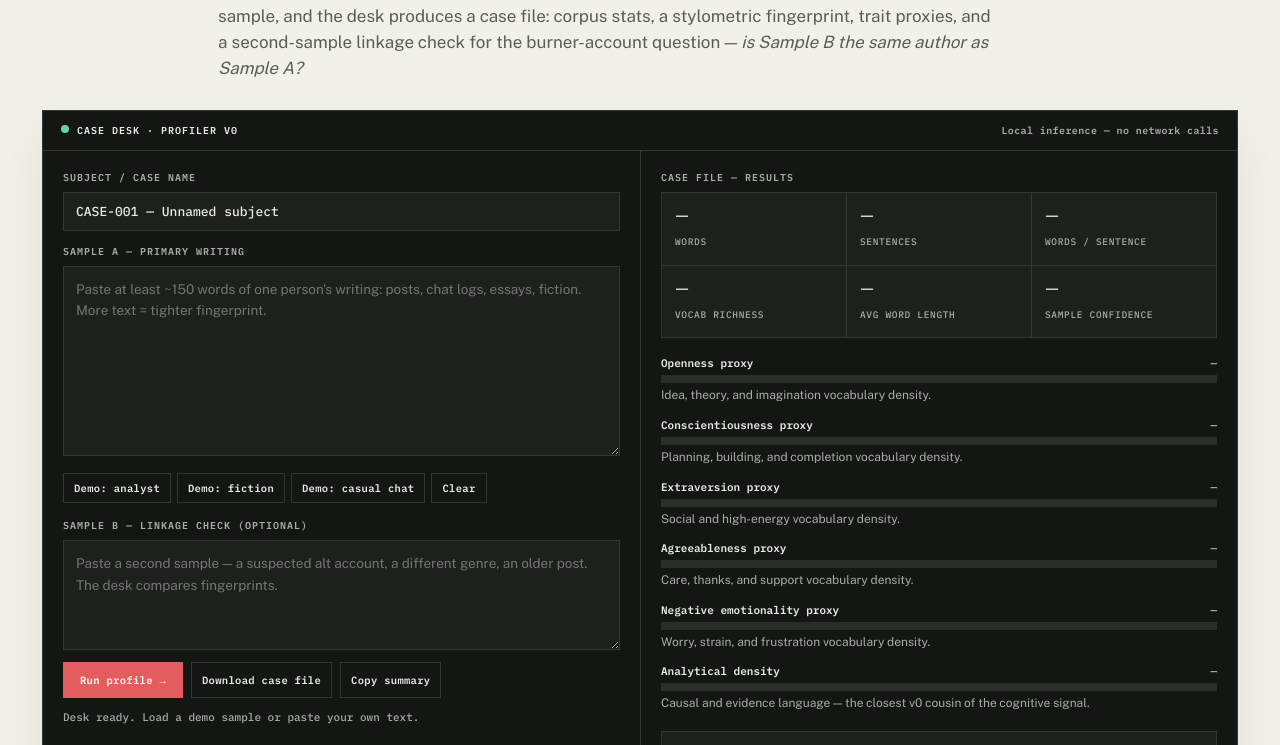
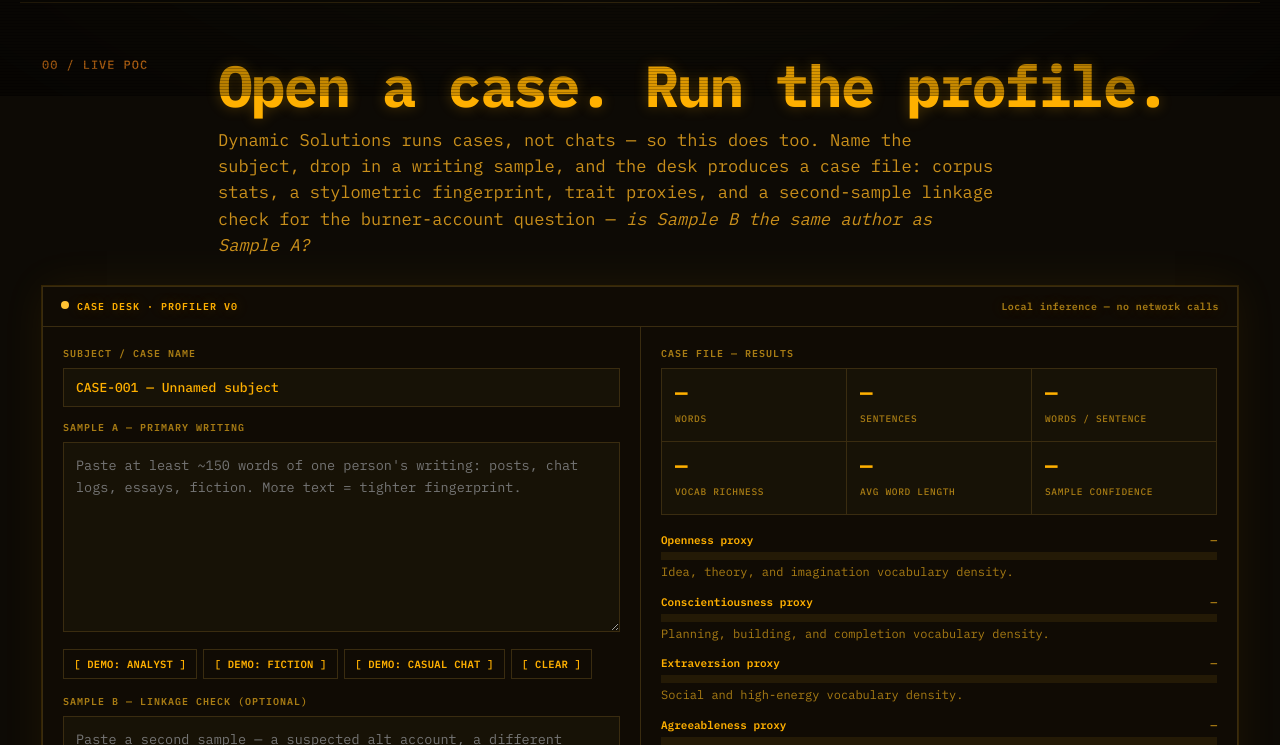
Before and after one commit to TeenageAngst/Profiler, a plain HTML site: page console/ai-profiler-villain-arc.html in a window 1280 px wide. Shown: the part 704-1449 px from the top of the page. Drawn offline with nearby package versions, Linux system fonts and the light colour scheme.

Commit message:
Restyle profiler console as amber terminal UI

```diff
--- a/console/ai-profiler-villain-arc.html
+++ b/console/ai-profiler-villain-arc.html
@@ -3,66 +3,55 @@
 <head>
   <meta charset="utf-8" />
   <meta name="viewport" content="width=device-width, initial-scale=1, viewport-fit=cover" />
-  <meta name="color-scheme" content="light dark" />
+  <meta name="color-scheme" content="dark" />
   <link rel="icon" href="data:," />
   <title>AI Profiler — Proof of Concept</title>
   <style>
-    @import url('https://fonts.googleapis.com/css2?family=IBM+Plex+Mono:wght@400;500;600&family=Newsreader:opsz,wght@6..72,400;6..72,600;6..72,700&family=Public+Sans:wght@400;500;600;700&display=swap');
+    @import url('https://fonts.googleapis.com/css2?family=IBM+Plex+Mono:wght@400;500;600;700&display=swap');
 
     :root {
-      color-scheme: light dark;
-      --bg: #f2f0eb;
-      --paper: #fbfaf7;
-      --ink: #171817;
-      --muted: #595c58;
-      --faint: #747771;
-      --line: #cbc9c1;
-      --line-strong: #999b95;
-      --signal: #b4282b;
-      --signal-deep: #851b20;
-      --signal-soft: #f3dedb;
-      --green: #176452;
-      --green-soft: #d9ebe4;
-      --amber: #8a5a00;
-      --amber-soft: #f3e6bf;
-      --blue: #1e5672;
-      --blue-soft: #dceaf0;
-      --console: #141614;
-      --console-2: #1d201d;
-      --console-ink: #e8ebe4;
-      --console-muted: #a8ada4;
-      --console-line: #343834;
-      --console-accent: #e35d5e;
-      --console-green: #5fd3ae;
-      --shadow: 0 1px 0 rgba(20,20,18,.08), 0 18px 50px rgba(30,25,20,.07);
-      --sans: 'Public Sans', sans-serif;
-      --serif: 'Newsreader', serif;
+      color-scheme: dark;
+      --bg: #0d0a05;
+      --paper: #14100a;
+      --ink: #ffb000;
+      --muted: #c98f1b;
+      --faint: #8a6400;
+      --line: #3a2c10;
+      --line-strong: #6b4d00;
+      --signal: #ff8c1a;
+      --signal-deep: #ff6a00;
+      --signal-soft: #2a1a05;
+      --green: #ffb000;
+      --green-soft: #241a06;
+      --amber: #ffb000;
+      --amber-soft: #241a06;
+      --blue: #e8a100;
+      --blue-soft: #241a06;
+      --console: #100b04;
+      --console-2: #171206;
+      --console-ink: #ffb000;
+      --console-muted: #a87c14;
+      --console-line: #3a2c10;
+      --console-accent: #ffb000;
+      --console-green: #ffc233;
+      --shadow: 0 0 0 1px rgba(255,176,0,.14), 0 0 42px rgba(255,176,0,.07);
+      --sans: 'IBM Plex Mono', monospace;
+      --serif: 'IBM Plex Mono', monospace;
       --mono: 'IBM Plex Mono', monospace;
+      --glow: 0 0 14px rgba(255,176,0,.28);
     }
-    @media (prefers-color-scheme: dark) {
-      :root {
-        --bg: #111311;
-        --paper: #191c19;
-        --ink: #eef0ea;
-        --muted: #bdc1ba;
-        --faint: #959a93;
-        --line: #3b3f3a;
-        --line-strong: #666b64;
-        --signal: #ed6768;
-        --signal-deep: #ff8585;
-        --signal-soft: #442326;
-        --green: #7bd4bb;
-        --green-soft: #193b33;
-        --amber: #efc163;
-        --amber-soft: #3d321a;
-        --blue: #89c5df;
-        --blue-soft: #173443;
-        --console: #0c0e0c;
-        --console-2: #141614;
-        --shadow: 0 1px 0 rgba(255,255,255,.04), 0 18px 50px rgba(0,0,0,.25);
-      }
-    }
+    /* Amber terminal: single dark scheme, no light mode. */
     * { box-sizing: border-box; }
+    /* ——— Amber terminal chrome: scanlines, vignette, block cursor, phosphor glow ——— */
+    body::after { content: ''; position: fixed; inset: 0; pointer-events: none; z-index: 999; background: repeating-linear-gradient(0deg, rgba(0,0,0,.22) 0 1px, transparent 1px 3px); }
+    body::before { content: ''; position: fixed; inset: 0; pointer-events: none; z-index: 998; background: radial-gradient(ellipse at center, transparent 55%, rgba(0,0,0,.45) 100%); }
+    .tag, .chip, .filterbar button, .nav button, .sample-row button, .ops-row button { border-radius: 0; }
+    .console-top .dot { border-radius: 0; }
+    .cursor { display: inline-block; width: .55em; height: 1em; background: var(--ink); vertical-align: text-bottom; animation: blink 1.1s steps(1) infinite; }
+    @keyframes blink { 50% { opacity: 0; } }
+    h1, h2, .metric, .link-box .big, .console-top { text-shadow: var(--glow); }
+    ::selection { background: var(--ink); color: var(--bg); }
+    .pane input, .pane textarea { caret-color: var(--ink); }
     html { scroll-behavior: smooth; }
     body { margin: 0; background: var(--bg); color: var(--ink); font-family: var(--sans); line-height: 1.55; }
     a { color: inherit; }
@@ -90,7 +79,7 @@
     .content { margin-left: 176px; }
     .lead { font: 600 clamp(23px,2.8vw,34px)/1.22 var(--serif); max-width: 860px; margin: 0 0 26px; }
     .callout { background: var(--ink); color: var(--bg); padding: 24px 26px; box-shadow: var(--shadow); display: grid; grid-template-columns: 110px 1fr; gap: 22px; }
-    .callout .stamp { font: 500 11px/1.35 var(--mono); text-transform: uppercase; letter-spacing: .08em; color: #f09290; }
+    .callout .stamp { font: 500 11px/1.35 var(--mono); text-transform: uppercase; letter-spacing: .08em; color: #5a3d00; }
     .callout p { margin: 0; font: 600 23px/1.3 var(--serif); }
     .evidence-grid { display: grid; grid-template-columns: repeat(2,minmax(0,1fr)); gap: 1px; background: var(--line); border: 1px solid var(--line); margin-top: 28px; }
     .evidence { background: var(--paper); padding: 24px; min-height: 220px; }
@@ -143,7 +132,7 @@
     .price { font: 600 12px var(--mono); color: var(--ink) !important; }
     .filterbar { display: flex; flex-wrap: wrap; gap: 7px; margin-bottom: 20px; }
     .filterbar button { border: 1px solid var(--line); background: transparent; color: var(--muted); padding: 7px 10px; cursor: pointer; border-radius: 99px; font: 500 11px var(--mono); }
-    .filterbar button.active { background: var(--signal); color: #fff; border-color: var(--signal); }
+    .filterbar button.active { background: var(--signal); color: #120d05; border-color: var(--signal); }
     .sources { display: grid; gap: 10px; }
     .source-card { display: grid; grid-template-columns: 88px 1fr auto; gap: 18px; align-items: start; border-top: 1px solid var(--line); padding: 16px 0; }
     .source-card[hidden] { display: none; }
@@ -174,8 +163,8 @@
     .sample-row button, .ops-row button { border: 1px solid var(--console-line); background: transparent; color: var(--console-ink); padding: 7px 10px; cursor: pointer; font: 600 10.5px var(--mono); letter-spacing: .03em; }
     .sample-row button:hover, .ops-row button:hover { border-color: var(--console-muted); }
     .ops-row { display: flex; flex-wrap: wrap; gap: 8px; margin-top: 4px; }
-    .ops-row .primary { background: var(--console-accent); border-color: var(--console-accent); color: #fff; padding: 10px 16px; }
-    .ops-row .primary:hover { background: #c94a4c; border-color: #c94a4c; }
+    .ops-row .primary { background: var(--console-accent); border-color: var(--console-accent); color: #120d05; padding: 10px 16px; }
+    .ops-row .primary:hover { background: #e8a100; border-color: #e8a100; }
     .ops-status { font: 500 11px var(--mono); color: var(--console-muted); margin-top: 12px; min-height: 16px; }
     .ops-status.ok { color: var(--console-green); }
     .ops-status.warn { color: #efc163; }
@@ -186,9 +175,9 @@
     .trait { margin-bottom: 13px; }
     .trait-head { display: flex; justify-content: space-between; gap: 10px; font: 600 11px var(--mono); margin-bottom: 5px; }
     .trait-head span:last-child { color: var(--console-muted); }
-    .trait-track { height: 8px; background: #2a2d2a; position: relative; }
+    .trait-track { height: 8px; background: #241a06; position: relative; }
     .trait-fill { position: absolute; left: 0; top: 0; bottom: 0; background: var(--console-accent); width: 0; transition: width .5s ease; }
-    .trait-fill.g { background: var(--console-green); } .trait-fill.b { background: #7db8d6; } .trait-fill.a { background: #efc163; }
+    .trait-fill.g { background: var(--console-green); } .trait-fill.b { background: #ff8c1a; } .trait-fill.a { background: #efc163; }
     .trait-note { font-size: 12px; color: var(--console-muted); margin: 3px 0 0; }
     .link-box { border: 1px solid var(--console-line); background: var(--console-2); padding: 16px; margin-top: 18px; }
     .link-box .big { font: 700 40px/1 var(--serif); }
@@ -197,7 +186,7 @@
     .oplog div b { color: var(--console-green); font-weight: 600; }
     .method-note { margin-top: 16px; font-size: 13.5px; color: var(--muted); max-width: 860px; }
     .method-note b { color: var(--ink); }
-    @media (prefers-reduced-motion: reduce) { .trait-fill { transition: none; } html { scroll-behavior: auto; } }
+    @media (prefers-reduced-motion: reduce) { .trait-fill { transition: none; } .cursor { animation: none; } html { scroll-behavior: auto; } }
 
     @media (max-width: 780px) {
       .shell { padding: 14px 15px 50px; }
@@ -269,7 +258,7 @@
       </div>
 
       <div class="console" id="console">
-        <div class="console-top"><span><span class="dot"></span>Case desk · Profiler v0</span><span>Local inference — no network calls</span></div>
+        <div class="console-top"><span><span class="dot"></span>Case desk · Profiler v0 <span class="cursor" aria-hidden="true"></span></span><span>Local inference — no network calls</span></div>
         <div class="console-grid">
           <div class="pane">
             <label for="subjectName">Subject / case name</label>
@@ -277,17 +266,17 @@
             <label for="sampleA">Sample A — primary writing</label>
             <textarea id="sampleA" placeholder="Paste at least ~150 words of one person's writing: posts, chat logs, essays, fiction. More text = tighter fingerprint."></textarea>
             <div class="sample-row" aria-label="Load a demo sample">
-              <button type="button" data-sample="analyst">Demo: analyst</button>
-              <button type="button" data-sample="fiction">Demo: fiction</button>
-              <button type="button" data-sample="casual">Demo: casual chat</button>
-              <button type="button" id="clearBtn">Clear</button>
+              <button type="button" data-sample="analyst">[ DEMO: ANALYST ]</button>
+              <button type="button" data-sample="fiction">[ DEMO: FICTION ]</button>
+              <button type="button" data-sample="casual">[ DEMO: CASUAL CHAT ]</button>
+              <button type="button" id="clearBtn">[ CLEAR ]</button>
             </div>
             <label for="sampleB">Sample B — linkage check (optional)</label>
             <textarea id="sampleB" class="small" placeholder="Paste a second sample — a suspected alt account, a different genre, an older post. The desk compares fingerprints."></textarea>
             <div class="ops-row">
-              <button type="button" class="primary" id="runBtn">Run profile →</button>
-              <button type="button" id="downloadBtn">Download case file</button>
-              <button type="button" id="copyBtn">Copy summary</button>
+              <button type="button" class="primary" id="runBtn">[ RUN PROFILE ]</button>
+              <button type="button" id="downloadBtn">[ DOWNLOAD CASE FILE ]</button>
+              <button type="button" id="copyBtn">[ COPY SUMMARY ]</button>
             </div>
             <div class="ops-status" id="opsStatus">Desk ready. Load a demo sample or paste your own text.</div>
           </div>
```
